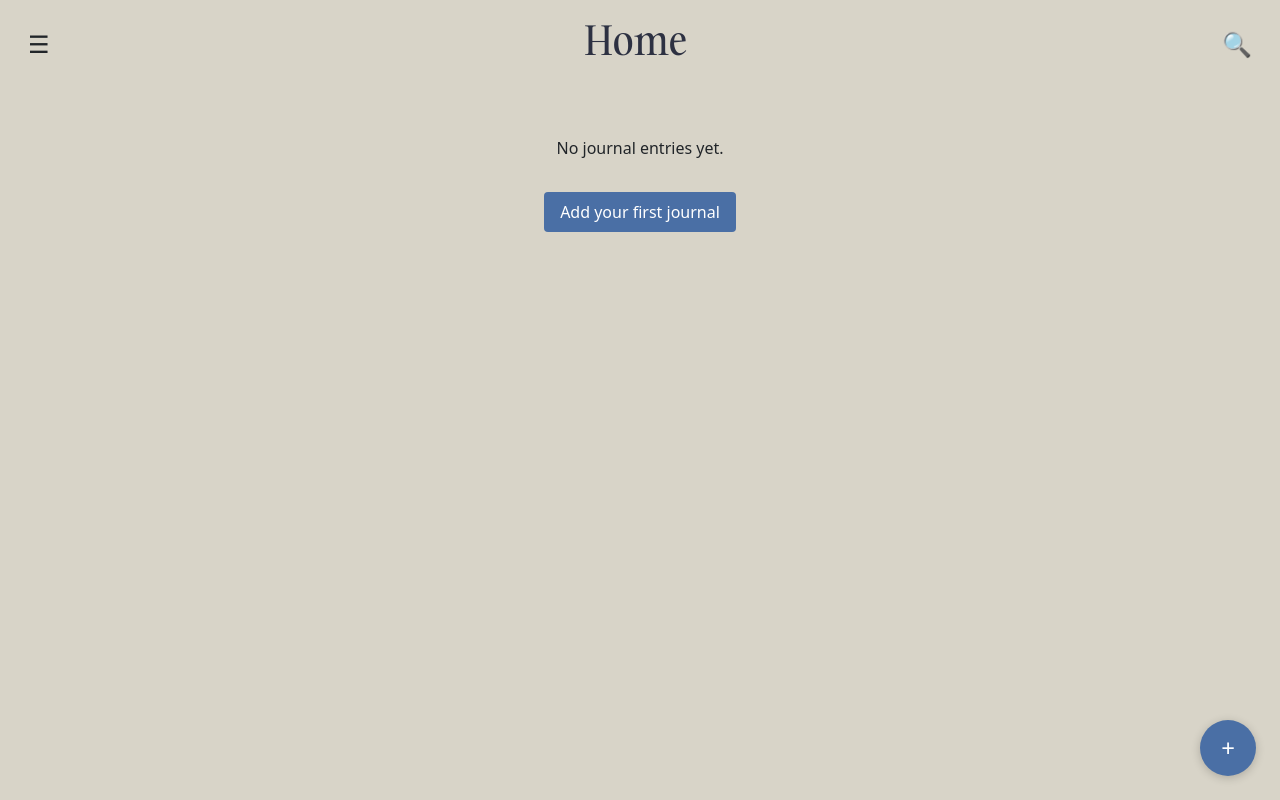
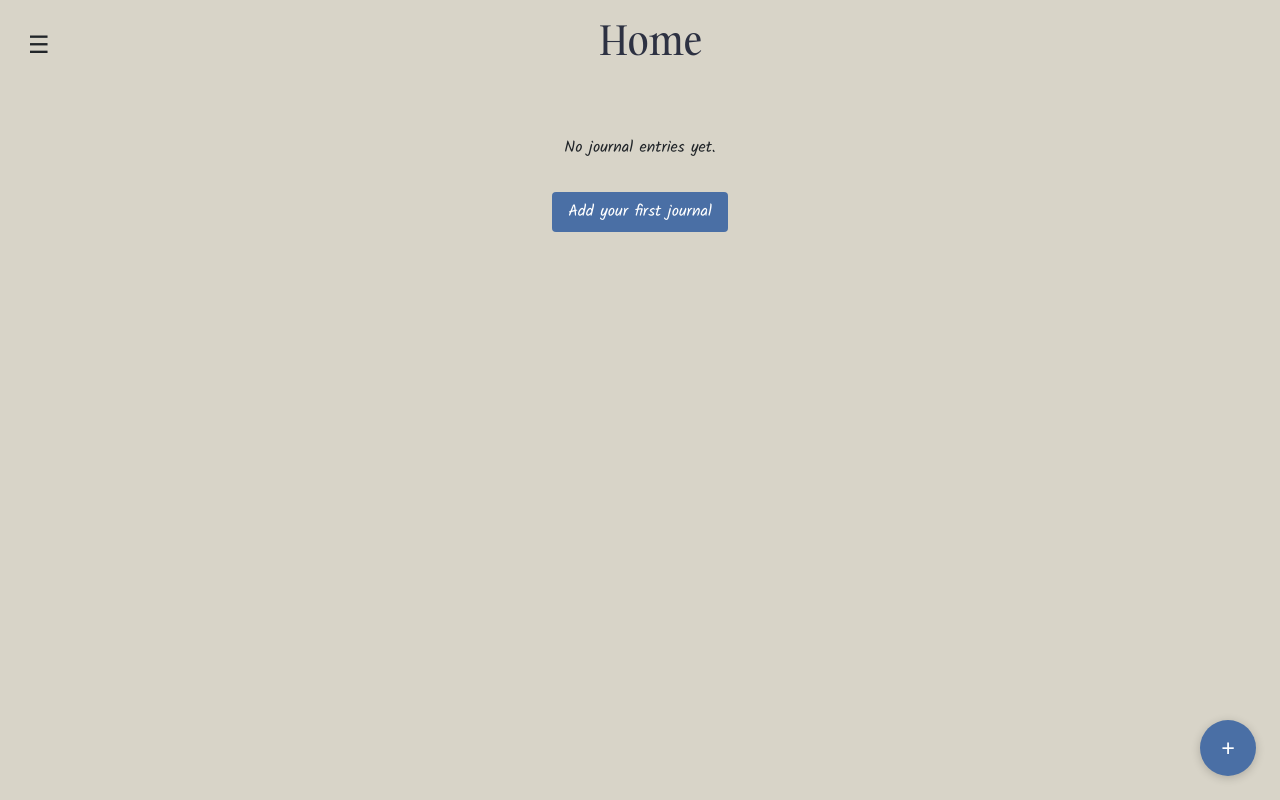
Before and after one commit to andersantos93/personal-journal, a React (Create React App) app: page / in a window 1280 px wide. Built offline with nearby package versions, Linux system fonts and the light colour scheme.

Commit message:
feat: apply font style

```diff
--- a/src/pages/Home.js
+++ b/src/pages/Home.js
@@ -37,7 +37,7 @@ export default function Home() {
       <header className="home-header">
         <div className="menu-icon">☰</div>
         <h1>Home</h1>
-        <div className="search-icon">🔍</div>
+        <div></div>
       </header>
 
       <main className="journal-list">
--- a/src/styles/home.css
+++ b/src/styles/home.css
@@ -13,7 +13,7 @@
   padding: 16px 0;
 }
 
-.menu-icon, .search-icon {
+.menu-icon {
   font-size: 24px;
   cursor: pointer;
 }
@@ -60,11 +60,13 @@
 .journal-card p {
   margin: 0;
   line-height: 1.5;
+  font-family: var(--kalam-font);
 }
 
 .no-entries {
   text-align: center;
   padding: 32px 0;
+  font-family: var(--kalam-font);
 }
 
 .add-journal-btn {
```
